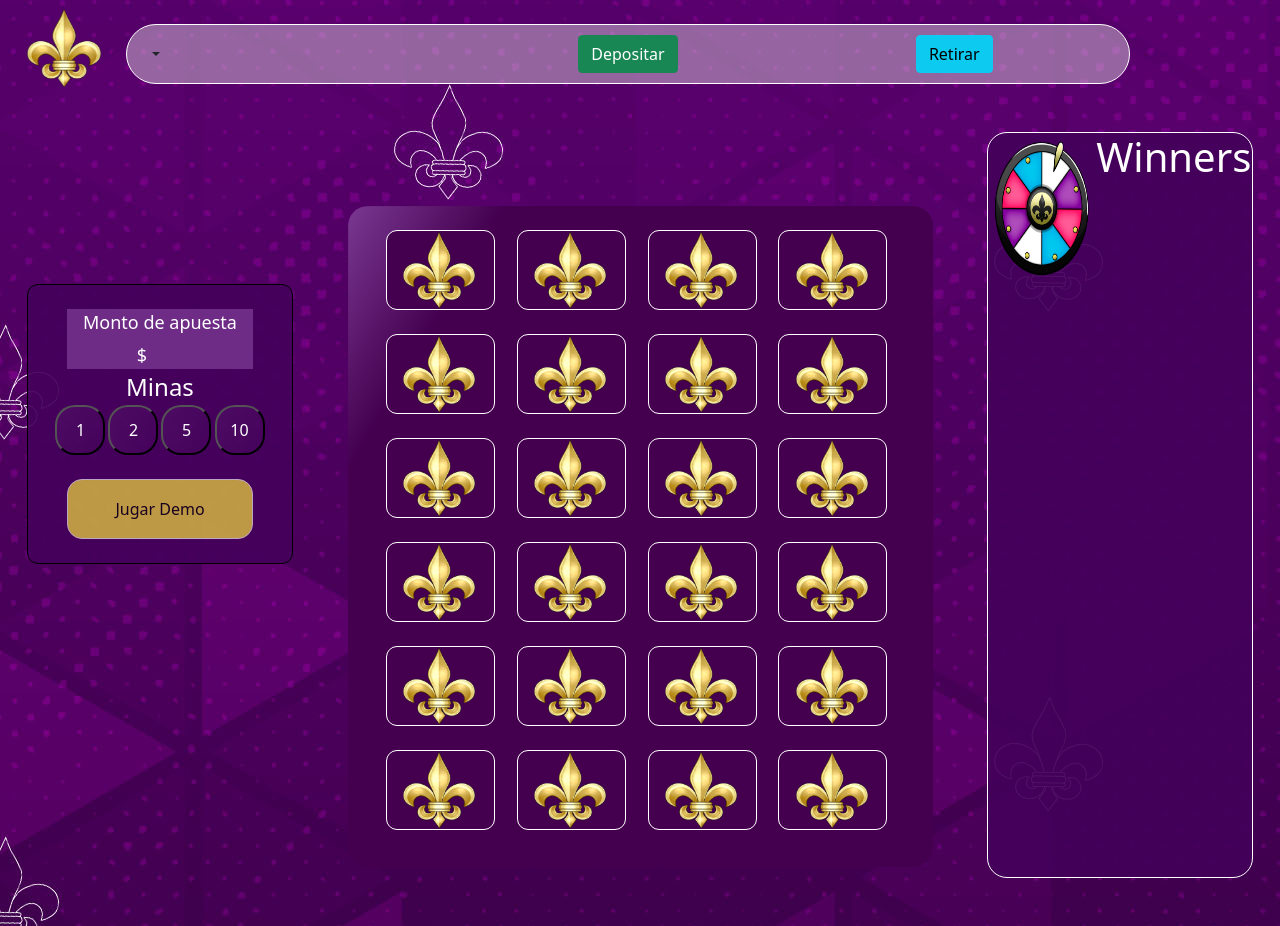
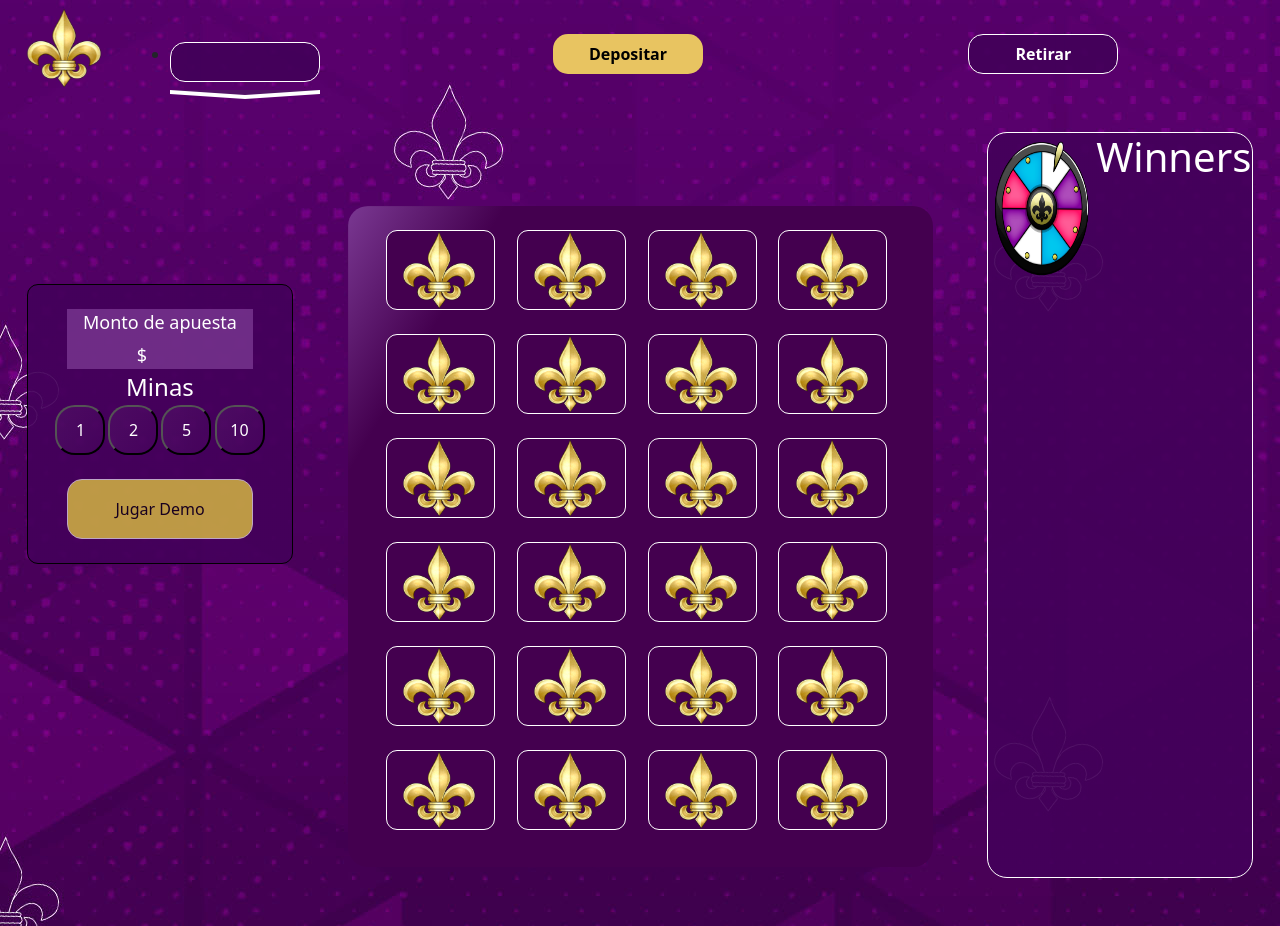
Before and after one commit to MauLom/mur-website, a React (Create React App) app: page /gameMines in a window 1280 px wide. Built offline with nearby package versions, Linux system fonts and the light colour scheme; no server answers.

Commit message:
ult actua

```diff
--- a/src/components/dashboardFrame.jsx
+++ b/src/components/dashboardFrame.jsx
@@ -110,7 +110,7 @@ const DashboardFrame = () => {
         <Container fluid className='mt-4 mb-4'>
             <Row>
                 {showregister === '0' ?
-                    <Col Col lg={columns1[0]} md={columns1[1]} sm={columns1[2]}>
+                    <Col lg={columns1[0]} md={columns1[1]} sm={columns1[2]}>
                         <br />
                         <LoginFrame changeregister={setShowregister} handleErrors={handleToast} />
                     </Col>
--- a/src/components/headerOptions.jsx
+++ b/src/components/headerOptions.jsx
@@ -20,7 +20,7 @@ const HeaderOptions = ({ changeregister }) => {
     const [modalHistorial, setModalHistorial] = React.useState(false);
     const [modalRetiro, setModalRetiro] = React.useState(false);
     const [modalDeposito, setModalDeposito] = React.useState(false);
-    const [sendamounttoCoinbase, setSendamounttoCoinbase]= React.useState(0)
+    const [sendamounttoCoinbase, setSendamounttoCoinbase] = React.useState(0)
 
     let user = "Usuario"
 
@@ -103,11 +103,7 @@ const HeaderOptions = ({ changeregister }) => {
         },
         content1: {
             width: "80%",
-            backgroundPosition: "center center",
             height: "60px",
-            background: "rgba(231, 231, 231, 0.43)",
-            border: "1px solid #ffffff",
-            borderRadius: "41px",
             alignItems: "center",
             justifyContent: "center"
         },
@@ -122,37 +118,12 @@ const HeaderOptions = ({ changeregister }) => {
 
 
     }
-    const connecttometamask = () =>{
-
-        const options = {
-            injectProvider: false,
-            communicationLayerPreference: 'webrtc',
-        };
-        const MMSDK = new MetaMaskSDK(options);
-        const ethereum = MMSDK.getProvider();
-
-       let account;
-       ethereum.request({ method: 'eth_requestAccounts'}).then(accounts =>{
-           account = accounts[0];
-           //console.log('cuneta',account, 'etherium', EthereumTx);
-
-           ethereum.request({method: 'eth_getBalance', params: [account, 'latest']}).then(result =>{
-               console.log(result);
-               let wei= parseInt(result,16)
-               let balance= wei / (10**18);
-               console.log(balance+'ETH');
-               alert('conectando con '+account);
-               let datos={'user':datauser,'wallet':account}
-               emitwalletforbdd(datos);
-
-           })
-       })
-    }
-    const getdatauserfrombd=()=>{
+    const getdatauserfrombd = () => {
         emitwalletforbdd(datauser)
     }
-    const depositoCoinbase= (data)=>{
-        let username= data.username
+    const depositoCoinbase = (data) => {
+        let amount = document.getElementsByName('Monto').value;
+        let username = data.username
         let id = data.id
         const urlDeposito = "http://localhost:8010"
         fetch(urlDeposito, {
@@ -163,15 +134,15 @@ const HeaderOptions = ({ changeregister }) => {
             },
             body: JSON.stringify({
                 "username": username,
-                    "amount": sendamounttoCoinbase,
-                    "userid":id
+                "amount": amount,
+                "userid": id
             })
         })
             .then(res => {
                 return res.json();
             })
             .then((data) => {
-                    console.log('datos',data)
+                console.log('datos', data)
             })
     }
     ondatawallet(depositoCoinbase)
@@ -283,25 +254,15 @@ const HeaderOptions = ({ changeregister }) => {
                 </Modal.Header>
                 <Modal.Body id='modalcoinsgate'>
                     <h4><font color="white">Deposito</font></h4>
-                    <hr style={{color:"white"}} />
+                    <hr style={{ color: "white" }} />
+
+
 
                     <Row>
-                        <Col><QRCode
-
-                            style={{ height: "auto", maxWidth: "60%", width: "60%" }}
-                            value={'0xa94c4fb867C76419Ca754A5F71eF7bf1049f79E7'}
-                            viewBox={`0 0 256 256`}
-                        /></Col>
-                        <Col>
-                            <p><h5><font color="white"> Direccion de Wallet en Metamask:</font> </h5></p><br />
-                            <p><h6><font color="white"> 0xa94c4fb867C76419Ca754A5F71eF7bf1049f79E7</font></h6></p>
-                        </Col>
+                        <center><input id='inputcoinsgate' name='monto' placeholder='Monto' type="text" /></center>
                     </Row>
-                    <Row>
-                        <center><input id='inputcoinsgate' placeholder='Monto' value={sendamounttoCoinbase} type="text"onChange={(e) => setSendamounttoCoinbase(e.target.value)} /></center>
-                    </Row>
-                    <hr style={{color:"white"}} />
-                    <Button id='buttonscoinsgate' className='mt-4' onClick={()=>{getdatauserfrombd()}}>Enviar</Button>
+                    <hr style={{ color: "white" }} />
+                    <Button id='buttonscoinsgate' className='mt-4' onClick={() => { getdatauserfrombd() }}>Enviar</Button>
 
 
                 </Modal.Body>
@@ -313,19 +274,24 @@ const HeaderOptions = ({ changeregister }) => {
         <>
             <Row style={styles.row1}>
                 <div class='container d-none d-md-block d-lg-block' style={styles.imglogo}><Link to='/'><img height="80px" width="80px" src={Logo} alt="" /></Link></div>
-                <div className='d-flex justify-content-around' style={styles.content1}>
+                <div className='d-flex justify-content-evenly' style={styles.content1}>
                     <Col>
-                        <DropdownButton variant="text" id="dropdown-basic-button" title={user}>
-                            <Dropdown.Item href="#/action-1">Account</Dropdown.Item>
-                            <Dropdown.Item href="#/action-2">Settings</Dropdown.Item>
-                            <Dropdown.Item onClick={(e) => { setModalHistorial(true) }}>Historial</Dropdown.Item>
-                            <Dropdown.Item onClick={()=>{ connecttometamask()}}>Conectar Metamask</Dropdown.Item>
-                            <Dropdown.Item onClick={(e) => { HadleLogOut(e) }}>Log out</Dropdown.Item>
-
-                        </DropdownButton>
+                        <ul class="hList">
+                            <li>
+                                <a href="#click" class="menu">
+                                    <h2 class="menu-title">{user}</h2>
+                                    <ul class="menu-dropdown">
+                                        <li><button id='btopcionesheader'><font color="white">Cuenta</font></button></li>
+                                        <li><button id='btopcionesheader'><font color="white">Configuración</font></button></li>
+                                        <li><button id='btopcionesheader' onClick={(e) => { setModalHistorial(true) }}><font color="white">Historial</font></button></li>
+                                        <li><button id='btopcionesheader' onClick={(e) => { HadleLogOut(e) }}><font color="white">Log out</font></button></li>
+                                    </ul>
+                                </a>
+                            </li>
+                        </ul>
                     </Col >
-                    <Col><center><Button variant="success" onClick={() => setModalDeposito(true)}>Depositar</Button>{' '}</center></Col>
-                    <Col><center><Button variant="info" onClick={() => setModalRetiro(true)} className="">Retirar</Button>{' '}</center></Col>
+                    <Col><center><Button id='buttondeposito' onClick={() => setModalDeposito(true)}>Depositar</Button>{' '}</center></Col>
+                    <Col className='d-flex justify-content-end'><center><Button id="buttonretiro" onClick={() => setModalRetiro(true)} className="">Retirar</Button>{' '}</center></Col>
 
                 </div>
                 <div></div>
--- a/src/components/registerFrame.jsx
+++ b/src/components/registerFrame.jsx
@@ -122,11 +122,11 @@ const RegisterFrame = ({ changeregister }) => {
                         <Row className="mt-2"><Col className="text-center"><div style={styles.registerTitle}>Create an account</div></Col></Row>
                         <Row className="mt-3"><Col className="text-center"><div style={styles.divider}></div></Col></Row>
                         <Row className="mt-3"><Col className="text-center"><div style={styles.labelInputs}> Username</div></Col></Row>
-                        <Row className="mt-2"><Col className="text-center"><input id="inputID" style={styles.inputs} value={userName} onChange={(e) => setUserName(e.target.value)} placeholder="Enter username" /></Col></Row>
+                        <Row className="mt-2"><Col className="text-center"><input id="inputID"  value={userName} onChange={(e) => setUserName(e.target.value)} placeholder="Enter username" /></Col></Row>
                         <Row className="mt-3"><Col className="text-center"><div style={styles.labelInputs}>Password</div></Col></Row>
-                        <Row className="mt-2"><Col className="text-center"><input id="inputID" style={styles.inputs} value={userPassword} onChange={(e) => setUserPassword(e.target.value)} placeholder="Enter password" /></Col></Row>
+                        <Row className="mt-2"><Col className="text-center"><input id="inputID" value={userPassword} onChange={(e) => setUserPassword(e.target.value)} placeholder="Enter password" /></Col></Row>
                         <Row className="mt-3"><Col className="text-center"><div style={styles.labelInputs}>Email</div></Col></Row>
-                        <Row className="mt-2"><Col className="text-center"><input id="inputID" style={styles.inputs} value={userEmail} onChange={(e) => setUserEmail(e.target.value)} placeholder="Enter email" /></Col></Row>
+                        <Row className="mt-2"><Col className="text-center"><input id="inputID"  value={userEmail} onChange={(e) => setUserEmail(e.target.value)} placeholder="Enter email" /></Col></Row>
                         <p alignItems="center"><Form.Check type="switch" fontColor="white" label="I have read and accept the terms and services" /> </p>
                         <p><Form.Check type="switch" label="Im older than 18 years old" /></p>
                         <Row className="mt-3"><Col className="text-center"><button style={styles.buttonRegister} onClick={(e) => { handlRegisterUser(e) }}>Register</button></Col></Row>
--- a/src/index.css
+++ b/src/index.css
@@ -1,3 +1,4 @@
+@import url(https://fonts.googleapis.com/css?family=Roboto:400,700);
 body {
   margin: 0;
   font-family: -apple-system, BlinkMacSystemFont, 'Segoe UI', 'Roboto', 'Oxygen',
@@ -8,6 +9,7 @@ body {
   background-image: url(./assets/FONDO2.jpg);
   background-size: auto;
   background-repeat: no-repeat;
+  font-weight: bold;
 
 }
 
@@ -98,20 +100,6 @@ code {
 #toggle:checked~.nav .button {
   transform: rotateX(180deg) translateY(93%);
 
-}
-
-#inputID {
-  text-align: center;
-  color: #ffffff;
-  size: auto;
-}
-
-#inputID::placeholder {
-  color: #ffffff;
-  opacity: 1;
-  text-align: center;
-  align-content: center;
-  align-items: center;
 }
 
 #inputTowers::placeholder {
@@ -206,6 +194,7 @@ code {
   width: 100%;
   background-position: center center;
 }
+
 #inputcoinsgateselect {
   size: 6;
   border: none;
@@ -214,7 +203,8 @@ code {
   width: 70%;
   color: #000000;
 }
-#tabs{
+
+#tabs {
   position: relative;
   justify-content: space-around;
   justify-items: center;
@@ -226,7 +216,7 @@ span.diana {
   position: relative;
 }
 
-.diana + a {
+.diana+a {
   height: 32px;
   line-height: 32px;
   padding: 0 10px;
@@ -234,18 +224,20 @@ span.diana {
   margin-bottom: -1px;
   border-radius: 8px 8px 0 0;
   margin-right: 40px;
-  text-decoration:none;
+  text-decoration: none;
   color: #ffffff;
   border-bottom: 2px solid rgb(255, 255, 255);
 }
 
-.diana:target + a {
+.diana:target+a {
   background-color: transparent;
   border-bottom: 2px solid black;
   color: #ffffff;
 }
 
-#pnl_1, #pnl_2, #pnl_3{
+#pnl_1,
+#pnl_2,
+#pnl_3 {
   position: absolute;
   top: 31px;
   left: 0;
@@ -254,21 +246,28 @@ span.diana {
   overflow: hidden;
 }
 
-  #pnl_1 > div, #pnl_2 > div, #pnl_3 > div{
+#pnl_1>div,
+#pnl_2>div,
+#pnl_3>div {
   opacity: 0;
   transition: all 0.1s ease;
   padding: 30px;
 }
 
-#uno:target ~ #pnl_1, #dos:target ~ #pnl_2, #tres:target ~ #pnl_3{
+#uno:target~#pnl_1,
+#dos:target~#pnl_2,
+#tres:target~#pnl_3 {
   position: static;
 
 }
 
-  #uno:target ~ #pnl_1 > div, #dos:target ~ #pnl_2 > div, #tres:target ~ #pnl_3 > div{
+#uno:target~#pnl_1>div,
+#dos:target~#pnl_2>div,
+#tres:target~#pnl_3>div {
   opacity: 1;
   transition: all 1s ease;
 }
+
 #generalcontents {
   background: linear-gradient(120.37deg, rgba(67, 0, 90, 0.92) 99.99%, rgba(255, 255, 255, 0.092) 100%);
   height: 200%;
@@ -277,6 +276,7 @@ span.diana {
   border: 1px solid #FFFFFF;
   border-radius: 21px;
 }
+
 #linkto {
   background: #ffeb3b;
   width: 50px;
@@ -285,3 +285,343 @@ span.diana {
   height: 100px;
   color: black;
 }
+
+/* seccion de estilosde login y register */
+#inputID {
+  text-align: center;
+  color: #ffffff;
+  size: auto;
+  min-height: 60px;
+  background: linear-gradient(120.37deg, rgba(239, 239, 239, 0.048) 0%, rgba(255, 255, 255, 0.008) 100%);
+  box-shadow: 0px 4px 25px rgba(0, 0, 0, 0.25);
+  border-radius: 15px;
+  width: 100%;
+  border: 0;
+}
+
+#inputID:focus {
+  border: 1px solid #E8C461;
+  outline: none;
+}
+
+#inputID::placeholder {
+  color: #ffffff;
+  opacity: 1;
+  text-align: center;
+  align-content: center;
+  align-items: center;
+}
+
+#inputID::-webkit-input-placeholder {
+  color: #ffffff;
+  opacity: 0.25;
+  text-align: center;
+  align-content: center;
+  align-items: center;
+  -webkit-transition: opacity 0.35s ease-in-out;
+  transition: opacity 0.35s ease-in-out;
+}
+
+#inputID:hover::-webkit-input-placeholder {
+  opacity: 1;
+  -webkit-transition: opacity 0.35s ease-in-out;
+  transition: opacity 0.35s ease-in-out;
+}
+
+#inputID:hover {
+  border-bottom: 1px solid #E8C461;
+}
+
+
+
+
+
+
+
+#inputIDpass {
+  text-align: center;
+  color: #ffffff;
+  size: auto;
+  min-height: 60px;
+  background: linear-gradient(120.37deg, rgba(239, 239, 239, 0.048) 0%, rgba(255, 255, 255, 0.008) 100%);
+  box-shadow: 0px 4px 25px rgba(0, 0, 0, 0.25);
+  border-radius: 15px;
+  width: 100%;
+  border: 0;
+}
+
+#inputIDpass:focus {
+  border: 1px solid #E8C461;
+  outline: none;
+}
+
+#inputIDpass::placeholder {
+  color: #ffffff;
+  opacity: 1;
+  text-align: center;
+  align-content: center;
+  align-items: center;
+}
+
+#inputIDpass::-webkit-input-placeholder {
+  color: #ffffff;
+  opacity: 0.25;
+  text-align: center;
+  align-content: center;
+  align-items: center;
+  -webkit-transition: opacity 0.35s ease-in-out;
+  transition: opacity 0.35s ease-in-out;
+}
+
+#inputIDpass:hover::-webkit-input-placeholder {
+  opacity: 1;
+  -webkit-transition: opacity 0.35s ease-in-out;
+  transition: opacity 0.35s ease-in-out;
+}
+
+#inputIDpass:hover {
+  border-bottom: 1px solid #E8C461;
+}
+
+#btLogin {
+  min-width: 120px;
+  max-height: 90px;
+  background: #E8C461;
+  border: 2px solid #EFEFEF;
+  border-radius: 15px;
+  font-style: normal;
+  font-weight: 500;
+  font-size: 25px;
+  color: #000000;
+
+}
+
+#btLogin:hover {
+  box-shadow: 0px 4px 25px #E8C461;
+  border: 2px solid #E8C461;
+}
+
+/* animación de boton Depositos*/
+
+#buttondeposito {
+
+  width: 150px;
+  height: 40px;
+  border-radius: 15px;
+  background: #E8C461;
+  text-align: center;
+  color: #000000;
+  cursor: pointer;
+  box-shadow: 0 0 0 #E8C461;
+  animation: pulse 2s infinite;
+  border: 0;
+  font-weight: bold;
+
+}
+#buttondeposito:hover {
+  animation: none;
+  box-shadow: 0px 4px 25px #E8C461;
+}
+
+@-webkit-keyframes pulse {
+  0% {
+    -webkit-box-shadow: 0 0 0 0 #E8C461;
+  }
+  70% {
+      -webkit-box-shadow: 0 0 0 10px #E8C461;
+  }
+  100% {
+      -webkit-box-shadow: 0 0 0 0 #E8C461;
+  }
+}
+@keyframes pulse {
+  0% {
+    -moz-box-shadow: 0 0 0 1px #E8C461;
+    box-shadow: 0 0 0 1px #E8C461;
+  }
+  70% {
+      -moz-box-shadow: 0 0 0 10px #E8C461;
+      box-shadow: 0 0 0 10px rgba(204,169,44, 0);
+  }
+  100% {
+      -moz-box-shadow: 0 0 0 0 rgba(204,169,44, 0);
+      box-shadow: 0 0 0 0 rgba(204,169,44, 0);
+  }
+}
+#buttonretiro{
+
+  width: 150px;
+  height: 40px;
+  border-radius: 15px;
+  background: rgba(67, 0, 90, 0.92);
+  text-align: center;
+  color: #FFFFFF;
+  cursor: pointer;
+  box-shadow: 0 0 0 #E8C461;
+  border: 1px solid #FFFFFF;
+  font-weight: bold;
+
+
+}
+#buttonretiro:hover {
+  box-shadow: 0px 4px 25px #E8C461;
+  border: 1px solid #E8C461;
+}
+/* drop box de header */
+a {
+  text-decoration: none;
+  color: inherit;
+  font-weight: bold;
+}
+
+* {
+  box-sizing: border-box;
+}
+.menu {
+  display:block;
+  position:fixed;
+  cursor: pointer;
+  text-decoration: none;
+}
+.menu-title {
+  display: block;
+  width: 150px;
+  height: 40px;
+  background: rgba(67, 0, 90, 0.92);
+  text-align: center;
+  color: #ffffff;
+  font-weight: bold;
+  transition: 0.3s background-color;
+  text-align: center;
+  align-items: center;
+  border-radius: 15px;
+  border: 1px solid #FFFFFF;
+}
+.menu-title:before {
+  content: "";
+  display: block;
+  height: 0;
+  border-top: 5px solid rgba(67, 0, 90, 0.92);
+  border-left: 75px solid transparent;
+  border-right: 75px solid transparent;
+  border-bottom: 0 solid #dddddd;
+  position: absolute;
+  top: 100%;
+  left: 0;
+  z-index: 101;
+  transition: 0.2s 0.2s border-top ease-out, 0.3s border-top-color;
+}
+
+.menu-title:hover {
+  background: #E8C461;
+  color: #000000;
+  border: 1px solid #E8C461;
+  box-shadow: 0px 4px 25px #E8C461;
+
+}
+
+.menu-title:hover:before {
+  border-top-color: #E8C461;
+}
+.menu:hover > .menu-title:before {
+  border-top-width: 0;
+  transition: 0.2s border-top-width ease-in, 0.3s border-top-color;
+}
+
+.menu-title:after {
+  content: "";
+  display: block;
+  height: 0;
+  border-left: 75px solid transparent;
+  border-right: 75px solid transparent;
+  border-bottom: 0 solid rgba(67, 0, 90, 0.92);
+  position: absolute;
+  bottom: 0;
+  left: 0;
+  z-index: 101;
+  transition: 0.2s border-bottom ease-in;
+}
+
+.menu:hover > .menu-title:after {
+  border-bottom-width: 5px;
+  transition: 0.2s 0.2s border-bottom-width ease-out;
+}
+.menu-dropdown {
+  min-width: 100%;
+  padding: 15px 0;
+  position: absolute;
+  background: rgba(67, 0, 90, 0.92);
+  z-index: 100;
+  transition: 0.5s padding, 0.5s background;
+  font-weight: bold;
+
+}
+
+.menu-dropdown:after {
+  content: "";
+  display: block;
+  height: 0;
+  border-top: 5px solid rgba(67, 0, 90, 0.92);
+  border-left: 75px solid transparent;
+  border-right: 75px solid transparent;
+  position: absolute;
+  top: 100%;
+  left: 0;
+  z-index: 101;
+  transition: 0.5s border-top;
+}
+
+.menu:not(:hover) > .menu-dropdown {
+  padding: 2px 0;
+  background: #FFFFFF;
+  z-index: 99;
+}
+
+.menu:not(:hover) > .menu-dropdown:after {
+  border-top-color: #FFFFFF;
+}
+
+.menu:not(:hover) > .menu-title:after {
+  border-bottom-color: #FFFFFF;
+}
+
+.menu-dropdown > * {
+  overflow: hidden;
+  height: 30px;
+  padding: 5px 10px;
+  background: rgba(0, 0, 0, 0);
+  white-space: nowrap;
+  transition: 0.5s height cubic-bezier(0.73, 0.32, 0.34, 1.5), 0.5s padding cubic-bezier(0.73, 0.32, 0.34, 1.5), 0.5s margin cubic-bezier(0.73, 0.32, 0.34, 1.5), 0.5s 0.2s color, 0.2s background-color;
+}
+
+.menu-dropdown > *:hover {
+  background: rgba(0, 0, 0, 0.1);
+}
+
+.menu:not(:hover) > .menu-dropdown > * {
+  visibility: hidden;
+  height: 0;
+  padding-top: 0;
+  padding-bottom: 0;
+  margin: 0;
+  color: rgba(25, 25, 25, 0);
+  transition: 0.5s 0.1s height, 0.5s 0.1s padding, 0.5s 0.1s margin, 0.3s color, 0.6s visibility;
+  z-index: 99;
+}
+
+.hList > * {
+  float: left;
+}
+
+.hList > * + * {
+  margin-left: 0;
+}
+#btopcionesheader{
+  background: transparent;
+  border: 0;
+  outline: none;
+  height: 100%;
+  width: 100%;
+  font-weight: bold;
+
+}
```
Also changed, not shown: src/components/Games/gameWheel.jsx (+8 -18 lines), src/components/loginFrame.jsx (+18 -33 lines). Lines whose indentation alone changed are shown as unchanged.
